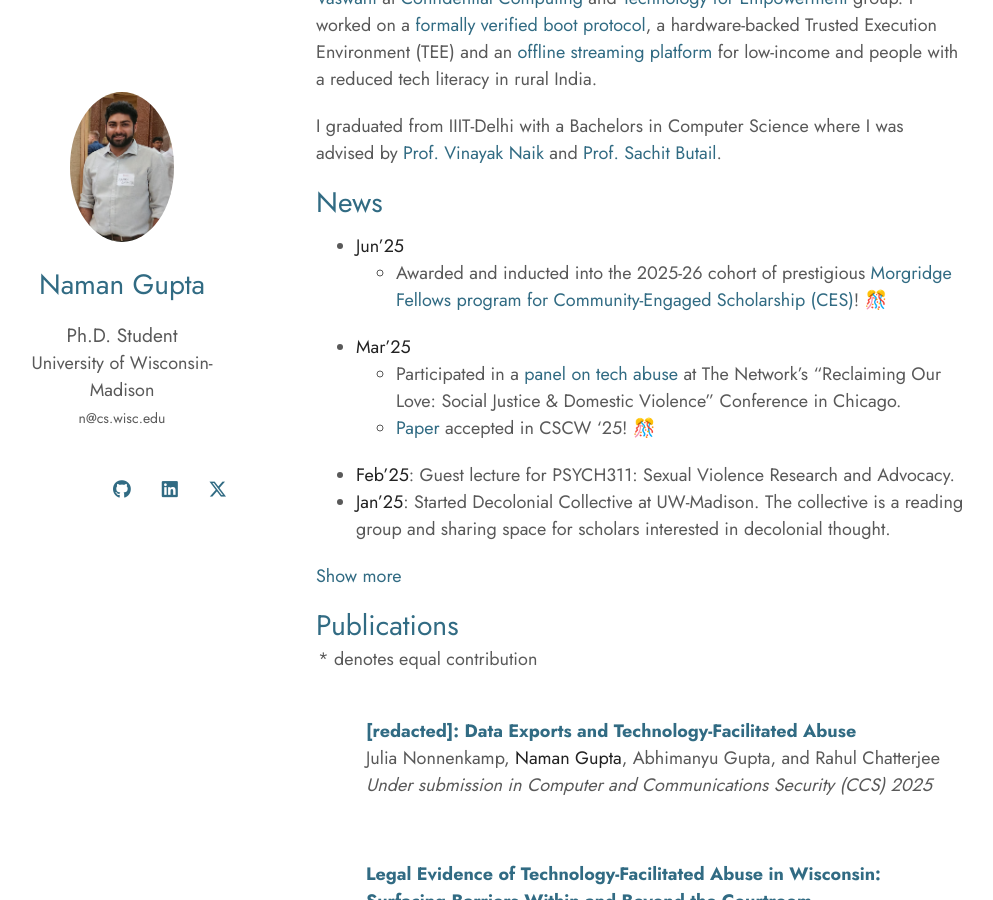
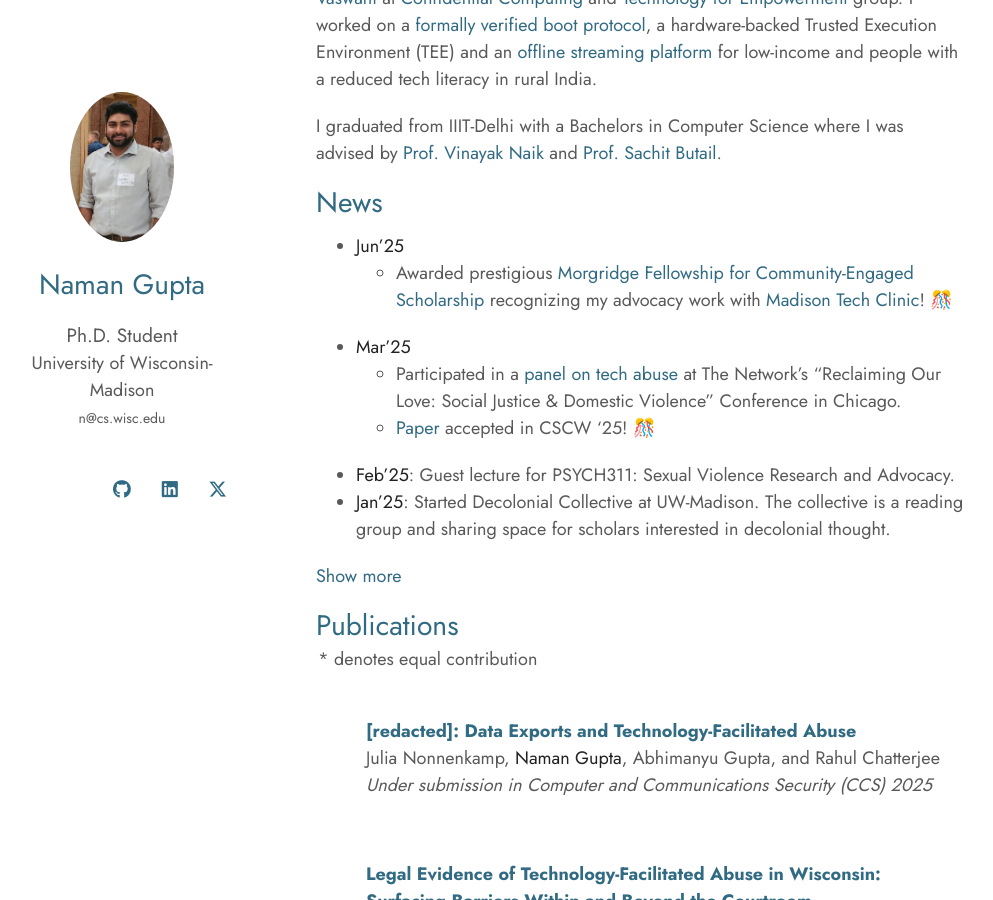
Before and after one commit to naman/naman.github.io, a Jekyll site: the page built from index.md, in a window 1280 px wide and 900 px high, scrolled down 431 px. Shown: the whole window, without its empty margins (154-1147 px from the left). Built offline with Jekyll 4.4.1, drawn with Linux system fonts in a browser that asks for light colours; nearby versions of some CDN libraries; a style sheet for code colours, icons or effects is not loaded.

Commit message:
news june

```diff
--- a/_includes/news.md
+++ b/_includes/news.md
@@ -2,7 +2,7 @@
 ## News
 
 - **Jun'25**
-  - Awarded and inducted into the 2025-26 cohort of prestigious [Morgridge Fellows program for Community-Engaged Scholarship (CES)](https://morgridge.wisc.edu/faculty-and-staff-get-connected/morgridge-fellows/)! &#127882;
+  - Awarded prestigious [Morgridge Fellowship for Community-Engaged Scholarship](https://morgridge.wisc.edu/faculty-and-staff-get-connected/morgridge-fellows/) recognizing my advocacy work with [Madison Tech Clinic](https://techclinic.cs.wisc.edu/)! &#127882;
 
 - **Mar'25**
   - Participated in a [panel on tech abuse](https://the-network.org/event/panel-discussion-technology-facilitated-abuse/) at The Network’s “Reclaiming Our Love: Social Justice & Domestic Violence” Conference in Chicago.
```
